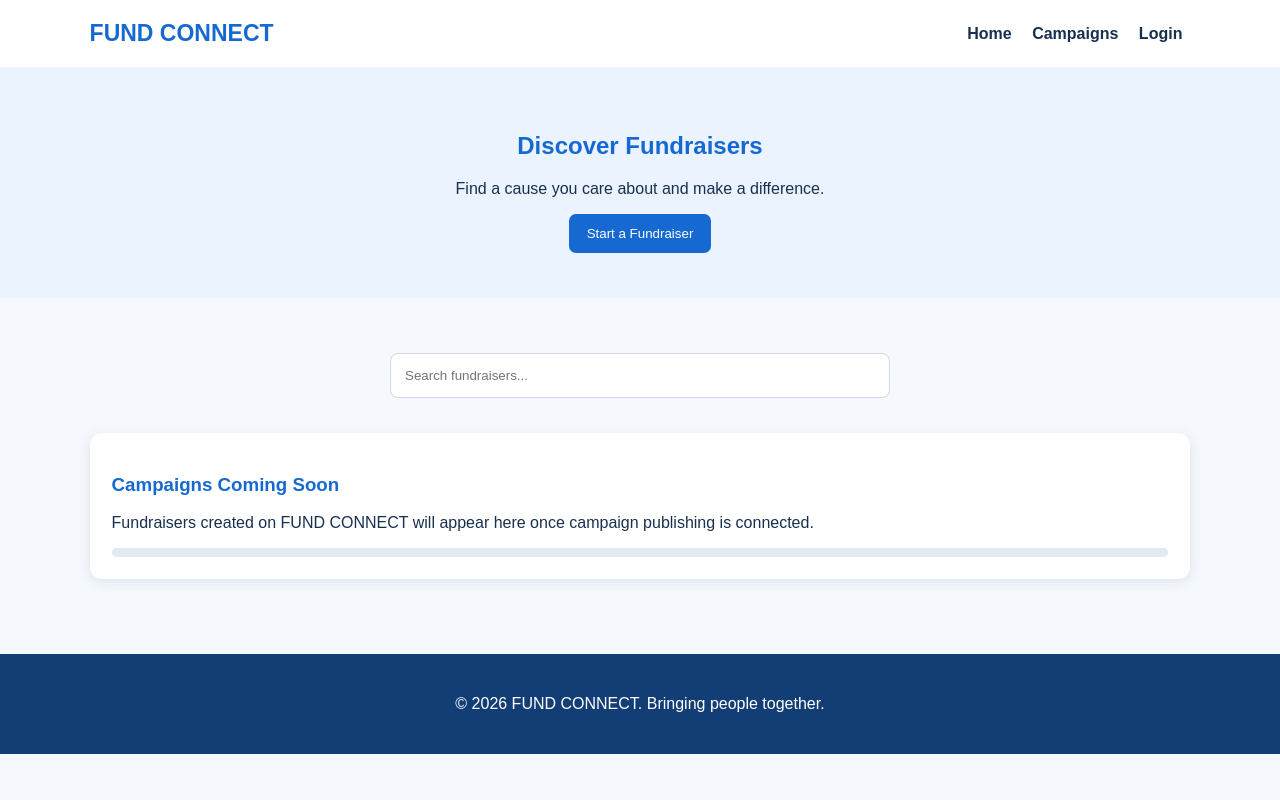
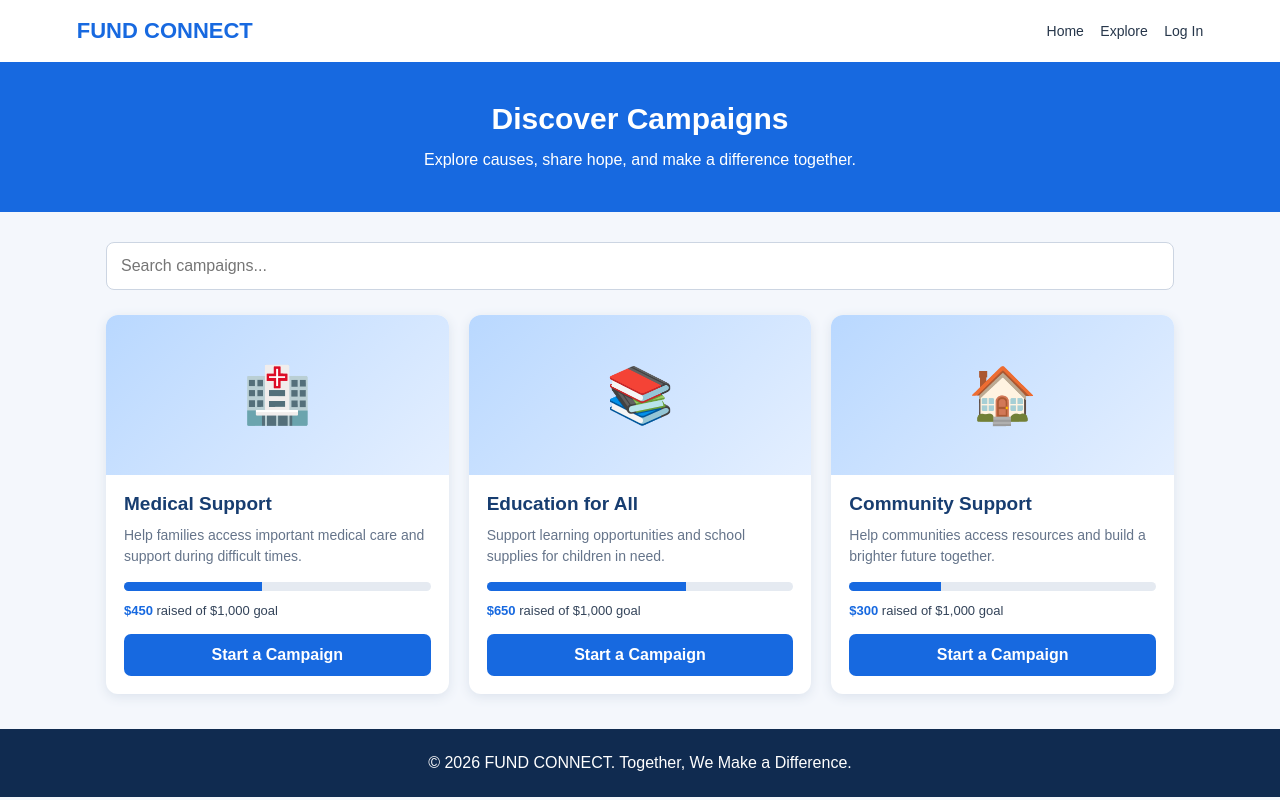
Before and after one commit to Jacksonhuck/fundconnect-global, a plain HTML site: page campaigns.html in a window 1280 px wide. Drawn offline with Linux system fonts and the light colour scheme.

Commit message:
Update campaigns.html

```diff
--- a/campaigns.html
+++ b/campaigns.html
@@ -1,3 +1,4 @@
+
 <!DOCTYPE html>
 <html lang="en">
 <head>
@@ -5,132 +6,95 @@
 <meta name="viewport" content="width=device-width, initial-scale=1.0">
 <title>Explore Campaigns | FUND CONNECT</title>
 <style>
-* { box-sizing: border-box; }
-body {
-  margin: 0;
-  font-family: Arial, sans-serif;
-  background: #f5f8fc;
-  color: #18304f;
-}
-header {
-  background: white;
-  padding: 20px 7%;
-  display: flex;
-  justify-content: space-between;
-  align-items: center;
-  flex-wrap: wrap;
-  gap: 15px;
-  box-shadow: 0 2px 10px #dce5f0;
-}
-.logo { color: #1769d2; font-size: 23px; font-weight: bold; }
-nav a {
-  color: #18304f;
-  text-decoration: none;
-  margin: 0 8px;
-  font-weight: bold;
-}
-.hero {
-  text-align: center;
-  padding: 45px 20px;
-  background: #eaf3ff;
-}
-.hero h1 { color: #1769d2; }
-.container { padding: 35px 7%; }
-.search {
-  display: block;
-  width: 100%;
-  max-width: 500px;
-  margin: 20px auto 35px;
-  padding: 14px;
-  border: 1px solid #ccd8e8;
-  border-radius: 8px;
-}
-.grid {
-  display: grid;
-  grid-template-columns: repeat(auto-fit, minmax(230px, 1fr));
-  gap: 20px;
-}
-.card {
-  background: white;
-  border-radius: 12px;
-  padding: 22px;
-  box-shadow: 0 3px 12px #dce5f0;
-}
-.card h3 { color: #1769d2; }
-.progress {
-  background: #e1e9f3;
-  height: 9px;
-  border-radius: 10px;
-  overflow: hidden;
-}
-.bar {
-  background: #1769d2;
-  width: 0%;
-  height: 100%;
-}
-button {
-  background: #1769d2;
-  color: white;
-  border: 0;
-  padding: 12px 18px;
-  border-radius: 7px;
-}
-footer {
-  background: #123d75;
-  color: white;
-  text-align: center;
-  padding: 25px;
-  margin-top: 40px;
-}
+*{box-sizing:border-box;margin:0;padding:0}
+body{font-family:Arial,sans-serif;background:#f4f7fc;color:#26364a}
+header{background:white;padding:18px 6%;display:flex;justify-content:space-between;align-items:center;box-shadow:0 2px 8px #ddd}
+.logo{font-size:22px;font-weight:bold;color:#1769e0}
+nav a{margin-left:12px;text-decoration:none;color:#26364a;font-size:14px}
+.hero{text-align:center;background:#1769e0;color:white;padding:40px 15px}
+.hero h1{font-size:30px;margin-bottom:12px}
+.hero p{line-height:1.5}
+.container{max-width:1100px;margin:30px auto;padding:0 16px}
+.search{width:100%;padding:14px;border:1px solid #ccd5e2;border-radius:8px;font-size:16px;margin-bottom:25px}
+.cards{display:grid;grid-template-columns:repeat(auto-fit,minmax(250px,1fr));gap:20px}
+.card{background:white;border-radius:12px;overflow:hidden;box-shadow:0 3px 12px #dce3ed}
+.photo{height:160px;background:linear-gradient(135deg,#b9d8ff,#e4efff);display:flex;align-items:center;justify-content:center;font-size:55px}
+.content{padding:18px}
+.content h2{font-size:19px;margin-bottom:10px;color:#173d70}
+.content p{color:#65748a;line-height:1.5;font-size:14px;margin-bottom:15px}
+.progress{height:9px;background:#e5eaf1;border-radius:10px;overflow:hidden;margin:12px 0}
+.bar{height:100%;background:#1769e0;width:45%}
+.amount{font-size:13px;color:#34445a}
+.amount strong{color:#1769e0}
+.btn{display:block;text-align:center;background:#1769e0;color:white;padding:12px;border-radius:7px;text-decoration:none;margin-top:16px;font-weight:bold}
+footer{text-align:center;background:#102b50;color:white;padding:25px;margin-top:35px}
 </style>
 </head>
 <body>
-
 <header>
 <div class="logo">FUND CONNECT</div>
 <nav>
 <a href="index.html">Home</a>
-    <a href="campaigns.html">Campaigns</a>
-    <a href="login.html">Login</a>
+<a href="campaigns.html">Explore</a>
+<a href="login.html">Log In</a>
 </nav>
 </header>
 
 <section class="hero">
-  <h1>Discover Fundraisers</h1>
-  <p>Find a cause you care about and make a difference.</p>
-  <a href="create-campaign.html">
-    <button>Start a Fundraiser</button>
-  </a>
+<h1>Discover Campaigns</h1>
+<p>Explore causes, share hope, and make a difference together.</p>
 </section>
 
-<div class="container">
-  <input class="search" type="search"
-    placeholder="Search fundraisers..."
-    oninput="searchCampaigns(this.value)">
+<main class="container">
+<input class="search" id="search" placeholder="Search campaigns..." oninput="filterCampaigns()">
 
-  <div class="grid" id="campaignList">
-    <div class="card">
-      <h3>Campaigns Coming Soon</h3>
-      <p>Fundraisers created on FUND CONNECT will appear here once campaign publishing is connected.</p>
+<div class="cards" id="cards">
+<article class="card">
+<div class="photo">🏥</div>
+<div class="content">
+<h2>Medical Support</h2>
+<p>Help families access important medical care and support during difficult times.</p>
 <div class="progress"><div class="bar"></div></div>
+<div class="amount"><strong>$450</strong> raised of $1,000 goal</div>
+<a class="btn" href="create-campaign.html">Start a Campaign</a>
 </div>
+</article>
+
+<article class="card">
+<div class="photo">📚</div>
+<div class="content">
+<h2>Education for All</h2>
+<p>Support learning opportunities and school supplies for children in need.</p>
+<div class="progress"><div class="bar" style="width:65%"></div></div>
+<div class="amount"><strong>$650</strong> raised of $1,000 goal</div>
+<a class="btn" href="create-campaign.html">Start a Campaign</a>
 </div>
+</article>
+
+<article class="card">
+<div class="photo">🏠</div>
+<div class="content">
+<h2>Community Support</h2>
+<p>Help communities access resources and build a brighter future together.</p>
+<div class="progress"><div class="bar" style="width:30%"></div></div>
+<div class="amount"><strong>$300</strong> raised of $1,000 goal</div>
+<a class="btn" href="create-campaign.html">Start a Campaign</a>
 </div>
+</article>
+</div>
+</main>
 
 <footer>
-  <p>© 2026 FUND CONNECT. Bringing people together.</p>
+<p>© 2026 FUND CONNECT. Together, We Make a Difference.</p>
 </footer>
 
 <script>
-function searchCampaigns(value) {
-  const cards = document.querySelectorAll(".card");
-  cards.forEach(card => {
-    card.style.display =
-      card.innerText.toLowerCase().includes(value.toLowerCase())
-      ? "block" : "none";
+function filterCampaigns(){
+const term=document.getElementById("search").value.toLowerCase();
+document.querySelectorAll(".card").forEach(card=>{
+card.style.display=card.innerText.toLowerCase().includes(term)?"block":"none";
 });
 }
 </script>
-
 </body>
 </html>
```
Lines whose indentation alone changed are shown as unchanged.
